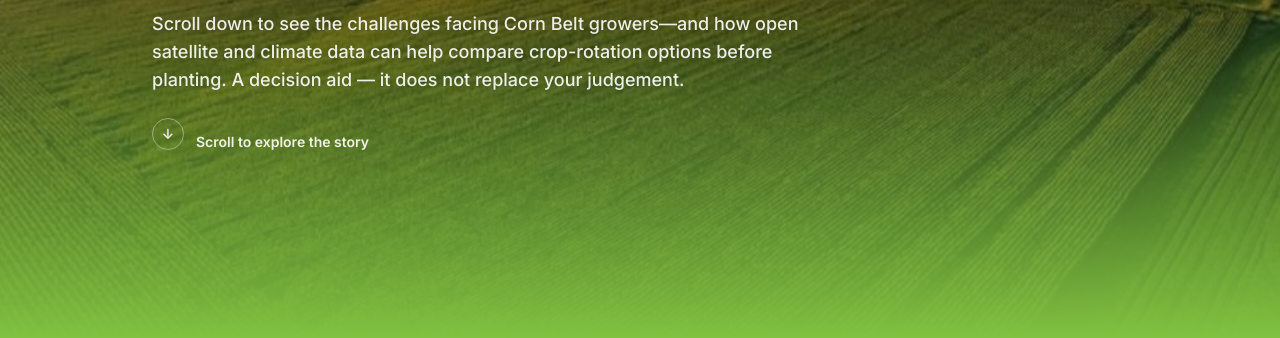
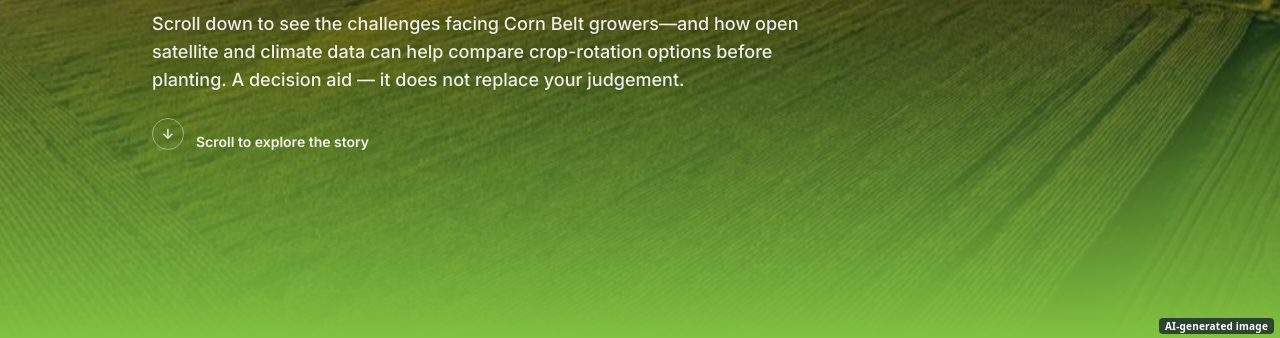
Before and after one commit to cloudsnuchoi/2026NASA, a plain HTML site: page frontend/index.html in a window 1280 px wide. Shown: the part 396-734 px from the top of the page. Drawn offline with nearby package versions, Linux system fonts and the light colour scheme.

Commit message:
feat(web,submission): AI-generated image watermark on every photo + footer note for photos and logo (SI confirmed by Hylē)
Co-Authored-By: Claude Opus 5.5 <noreply@anthropic.com>

```diff
--- a/frontend/index.html
+++ b/frontend/index.html
@@ -174,6 +174,10 @@
     .vtx-label { background: #173a2b; color: #fff; border: none; font-weight: 800; font-size: 10px; padding: 1px 5px; }
     .leaflet-container { font-family: Inter, system-ui, sans-serif; }
   </style>
+<style>
+  .ai-gen-wrap{position:relative}
+  .ai-badge{position:absolute;right:6px;bottom:6px;z-index:5;font:600 10px/1.2 system-ui,sans-serif;color:#fff;background:rgba(15,23,42,.72);padding:2px 6px;border-radius:4px;pointer-events:none;letter-spacing:.02em}
+</style>
 </head>
 <body>
 
@@ -590,7 +594,7 @@
     <div id="tier1"></div>
     <footer class="mt-10 text-[11px] text-slate-500 leading-relaxed border-t border-slate-300 pt-4">
       ART FARM supports, and does not replace, farmer and agronomist judgement. All percentages are relative indices versus strategy A (current practice) and are not guarantees. Future climate is shown only as a possible range (scenario).
-      Basemap © Esri, Maxar, Earthstar Geographics, and the GIS User Community. Data: NASA POWER, USGS 3DEP, NOAA NWS, Open-Meteo, USDA CDL/CSB/gSSURGO, Prithvi-EO (IBM/NASA). Parts of this site and its explanations were produced with AI assistance (SI); explanation numbers come only from model_api tool responses.
+      Basemap © Esri, Maxar, Earthstar Geographics, and the GIS User Community. Data: NASA POWER, USGS 3DEP, NOAA NWS, Open-Meteo, USDA CDL/CSB/gSSURGO, Prithvi-EO (IBM/NASA). Parts of this site and its explanations were produced with AI assistance (SI); explanation numbers come only from model_api tool responses. <strong>All photos (img01–img12) and the ART FARM logo are AI-generated images (SI).</strong>
     </footer>
   </div>
 </section>
@@ -599,5 +603,26 @@
   <span id="toast-msg"></span>
 </div>
 <script src="app.js"></script>
+<script>
+/* SI disclosure: every AI-generated photo gets a visible "AI-generated image" watermark (also for images added later). */
+(function () {
+  function mark(img) {
+    if (img.dataset.aiMarked || !/assets\/img\d+\./.test(img.getAttribute("src") || "")) return;
+    img.dataset.aiMarked = "1";
+    img.title = (img.title ? img.title + " · " : "") + "AI-generated image";
+    var host = img.parentElement; if (!host) return;
+    if (getComputedStyle(host).position === "static") host.classList.add("ai-gen-wrap");
+    var b = document.createElement("span"); b.className = "ai-badge"; b.textContent = "AI-generated image";
+    host.appendChild(b);
+  }
+  function scan(root) { (root.querySelectorAll ? root : document).querySelectorAll("img").forEach(mark); }
+  document.addEventListener("DOMContentLoaded", function () {
+    scan(document);
+    document.querySelectorAll('img[src$="logo.svg"]').forEach(function (l) { l.title = "ART FARM logo · AI-generated image"; });
+    new MutationObserver(function (ms) { ms.forEach(function (m) { m.addedNodes.forEach(function (n) { if (n.nodeType === 1) { if (n.tagName === "IMG") mark(n); else scan(n); } }); }); })
+      .observe(document.body, { childList: true, subtree: true });
+  });
+})();
+</script>
 </body>
 </html>
```
Also changed, not shown: 1 other file.
